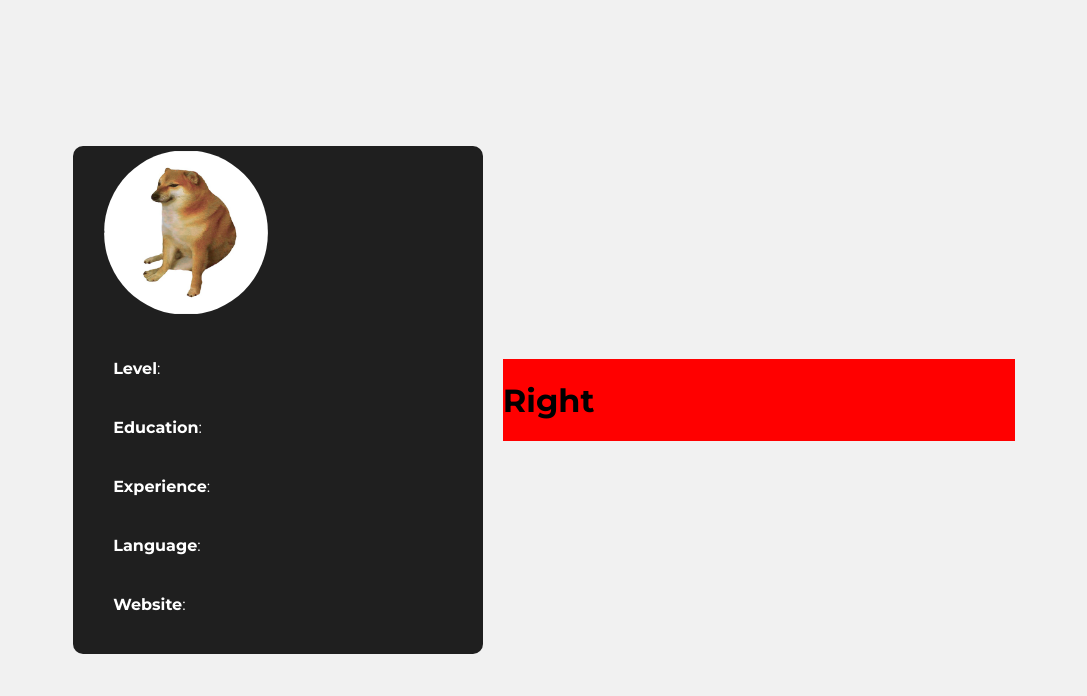
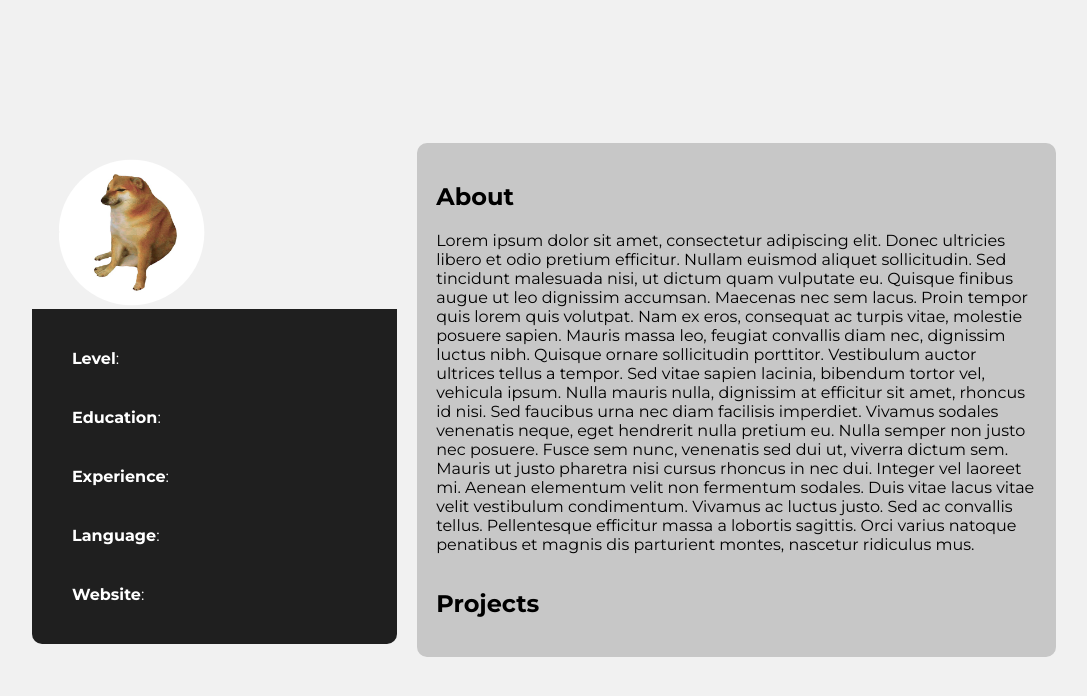
Before and after one commit to SchroederSimon/job-offer, a React (Vite) app: page /profile/1 in a window 1280 px wide. Shown: the top 696 px of the page, without its empty margins (96-1183 px from the left). Built offline with nearby package versions, Linux system fonts and the light colour scheme; no server answers; the database is empty.

Commit message:
styles changes

```diff
--- a/src/components/Card.jsx
+++ b/src/components/Card.jsx
@@ -1,4 +1,4 @@
-import { useEffect, useState } from 'react'
+import { useEffect, useState, } from 'react'
 import '../components/Card.css'
 import { db } from '../services/firebase'
 import { collection, getDocs } from 'firebase/firestore'
@@ -12,14 +12,13 @@ export default function Cards() {
 
 
     useEffect(() => {
-
         const getUsers = async () => {
             const dataUser = await getDocs(userCollectionRef)
             setUsers(dataUser.docs.map((doc) => ({ ...doc.data(), id: doc.id })))
         }
 
         getUsers()
-    }, [users])
+    }, [userCollectionRef])
 
     return (
         <>
--- a/src/components/Profile.css
+++ b/src/components/Profile.css
@@ -7,15 +7,14 @@
   gap: 20px;
 }
 /* Left */
-.left-profile{
+.left-profile {
   width: 40%;
-    background-color: var(--colorBlackBackground);
   display: flex;
   flex-direction: column;
   border-radius: 10px;
 }
 
-.left-profile-container{
+.left-profile-container {
   display: flex;
   justify-content: center;
   align-items: center;
@@ -23,7 +22,7 @@
   border-radius: 10px 10px 0 0;
   gap: 20px;
 }
-.left-profile-container img{
+.left-profile-container img {
   padding: 1%;
   width: 40%;
   border-radius: 50%;
@@ -31,7 +30,12 @@
 .left-profile-information {
   width: 40%;
 }
-.left-profile-extra-information span{
+.left-profile-extra-information {
+  background-color: var(--colorBlackBackground);
+  border-radius: 0 0px 10px 10px;
+}
+
+.left-profile-extra-information span {
   font-weight: 700;
 }
 .left-profile-extra-information ul {
@@ -42,7 +46,6 @@
 .left-profile-extra-information li {
   margin: 40px 0 40px 0;
 }
-
 
 /* Color based on level */
 .color-level-Trainee {
@@ -63,7 +66,28 @@
 }
 
 /* Right */
-.right-profile{
-    width: 50%;
-    background-color: red;
+.right-profile {
+  width: 70%;
+  height: auto;
 }
+
+.right-profile-container{
+    background-color: rgb(199, 199, 199);
+    border-radius: 10px;
+    padding: 3%;
+}
+.right-profile-container-projects {
+    display: flex;
+    flex-direction: row;
+}
+.projects-details-container {
+
+}
+
+.projects-details-container img{
+    width: 20%;
+}
+
+.projects-details{
+
+}
--- a/src/components/Profile.jsx
+++ b/src/components/Profile.jsx
@@ -10,15 +10,16 @@ export default function Profile() {
 
     useEffect(() => {
         const fetchData = async () => {
-            const userDocRef = doc(db, 'users', userId)
-            const userDocSnap = await getDoc(userDocRef)
+            const userDocRef = doc(db, 'users', userId);
+            const userDocSnap = await getDoc(userDocRef);
             if (userDocSnap.exists()) {
-                setUser(userDocSnap.data())
+                const userData = userDocSnap.data();
+                setUser(userData);
             }
-        }
+        };
 
-        fetchData()
-    }, [userId])
+        fetchData();
+    }, [userId]);
 
     const colorClass = `left-profile-container color-level-${user.level}`;
     return (
@@ -44,7 +45,41 @@ export default function Profile() {
             </div>
             <div className="right-profile">
                 <div className="right-profile-container">
-                    <h1>Right</h1>
+                    <div className="right-profile-container-about">
+                        <h2>About</h2>
+                        <p>Lorem ipsum dolor sit amet, consectetur adipiscing elit.
+                            Donec ultricies libero et odio pretium efficitur. Nullam
+                            euismod aliquet sollicitudin. Sed tincidunt malesuada nisi, ut
+                            dictum quam vulputate eu. Quisque finibus augue ut leo dignissim
+                            accumsan. Maecenas nec sem lacus. Proin tempor quis lorem quis
+                            volutpat. Nam ex eros, consequat ac turpis vitae, molestie
+                            posuere sapien. Mauris massa leo, feugiat convallis diam nec,
+                            dignissim luctus nibh. Quisque ornare sollicitudin porttitor.
+                            Vestibulum auctor ultrices tellus a tempor. Sed vitae sapien
+                            lacinia, bibendum tortor vel, vehicula ipsum. Nulla mauris nulla,
+                            dignissim at efficitur sit amet, rhoncus id nisi. Sed faucibus
+                            urna nec diam facilisis imperdiet. Vivamus sodales venenatis
+                            neque, eget hendrerit nulla pretium eu. Nulla semper non justo
+                            nec posuere. Fusce sem nunc, venenatis sed dui ut, viverra
+                            dictum sem.
+                            Mauris ut justo pharetra nisi cursus rhoncus in nec dui. Integer
+                            vel laoreet mi. Aenean elementum velit non fermentum sodales.
+                            Duis vitae lacus vitae velit vestibulum condimentum. Vivamus ac
+                            luctus justo. Sed ac convallis tellus. Pellentesque efficitur
+                            massa a lobortis sagittis. Orci varius natoque penatibus et
+                            magnis dis parturient montes, nascetur ridiculus mus.</p>
+                    </div>
+                    <div className="right-profile-container-projects">
+                        <h2>Projects</h2>
+                        <div className="projects-details-container">
+                            <div className="projects-details">
+                                <h1>
+                                    {user?.project1?.description}
+                                </h1>
+                            </div>
+                        </div>
+
+                    </div>
                 </div>
             </div>
         </div>
--- a/src/pages/Login.css
+++ b/src/pages/Login.css
@@ -17,7 +17,7 @@
   align-items: center;
   justify-content: center;
 }
-.login-background h1{
+.login-background h1 {
   color: var(--colorWhiteFont);
   font-size: 2.5em;
   text-align: center;
@@ -45,8 +45,6 @@ line-height: 1.5;
   box-sizing: border-box;
   outline: none;
 }
-
-
 
 .input-login input:-webkit-autofill,
 input:-webkit-autofill:hover,
--- a/src/pages/Login.jsx
+++ b/src/pages/Login.jsx
@@ -1,7 +1,7 @@
 import '../pages/Login.css'
 import { auth } from "../services/firebase";
 import { onAuthStateChanged, signOut, signInWithEmailAndPassword } from "@firebase/auth"
-import React, { useState, useEffect } from 'react';
+import { useState, useEffect } from 'react';
 import { Link } from "react-router-dom";
 
 function Login() {
@@ -62,16 +62,16 @@ function Login() {
                     </div>
                     <div className="login-extras">
                         <Link><span>Forgot password?</span></Link>
-                        <Link>Don't have an account? <span>Sign up</span></Link>
+                        <Link>Dont have an account? <span>Sign up</span></Link>
                     </div>
                     <div className="login-button">
                         <button type="submit">Login</button>
                     </div>
                 </form>
                 <h1>uSer liog: {user?.email}</h1>
-                    <form onSubmit={logout}>
-                        <button type="submit">Log Out</button>
-                    </form>
+                <form onSubmit={logout}>
+                    <button type="submit">Log Out</button>
+                </form>
                 <div className="login-background">
                     <h1>Discover top talent easily.</h1>
                 </div>
--- a/src/pages/Register.jsx
+++ b/src/pages/Register.jsx
@@ -3,7 +3,7 @@ import '../pages/Register.css'
 import { createUserWithEmailAndPassword } from "@firebase/auth"
 import { auth, db } from "../services/firebase";
 import { addDoc, collection } from 'firebase/firestore';
-import { Link, useNavigate  } from "react-router-dom";
+import { Link } from "react-router-dom";
 
 function Register() {
   const [registerEmail, setRegisterEmail] = useState("")
--- a/src/services/firebase.jsx
+++ b/src/services/firebase.jsx
@@ -1,3 +1,4 @@
+/* eslint-disable no-undef */
 import { initializeApp } from "firebase/app";
 import { getFirestore } from 'firebase/firestore';
 import { getAuth, GoogleAuthProvider  } from 'firebase/auth'
```
Lines whose indentation alone changed are shown as unchanged.
